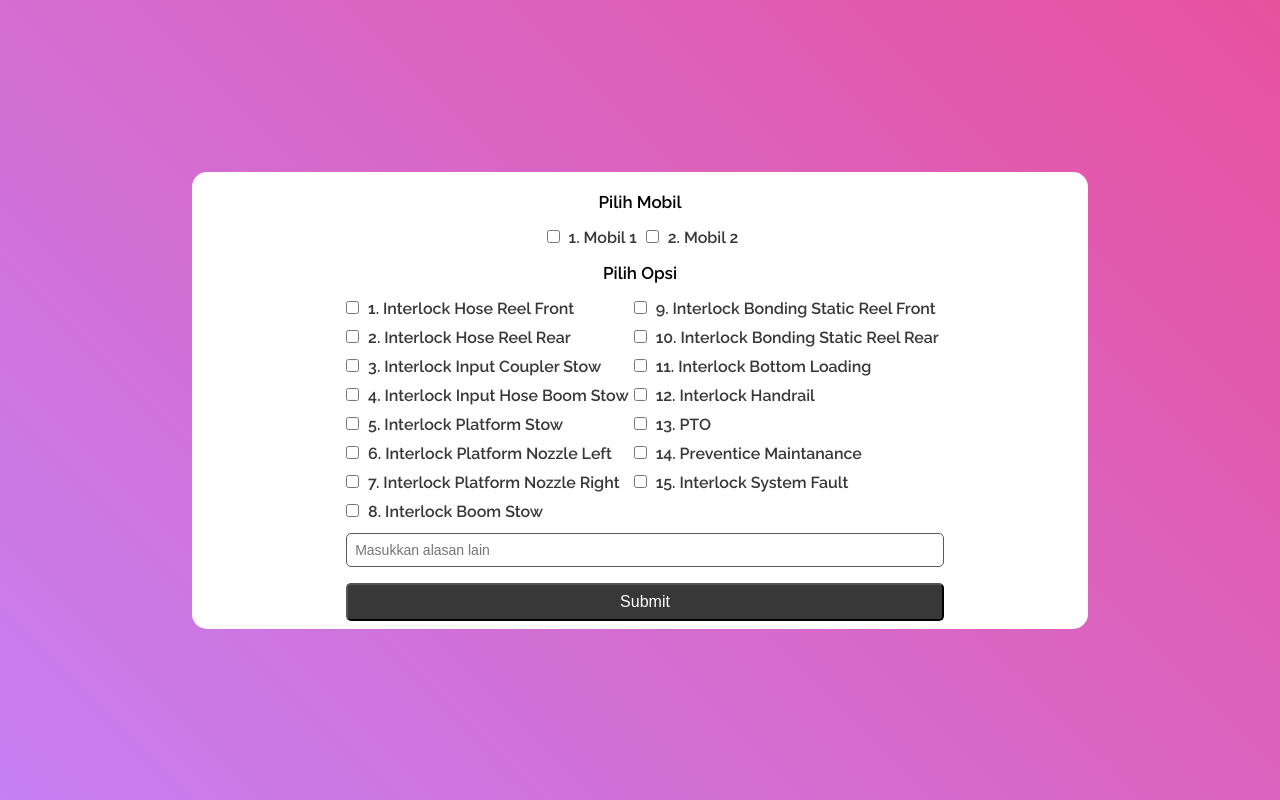
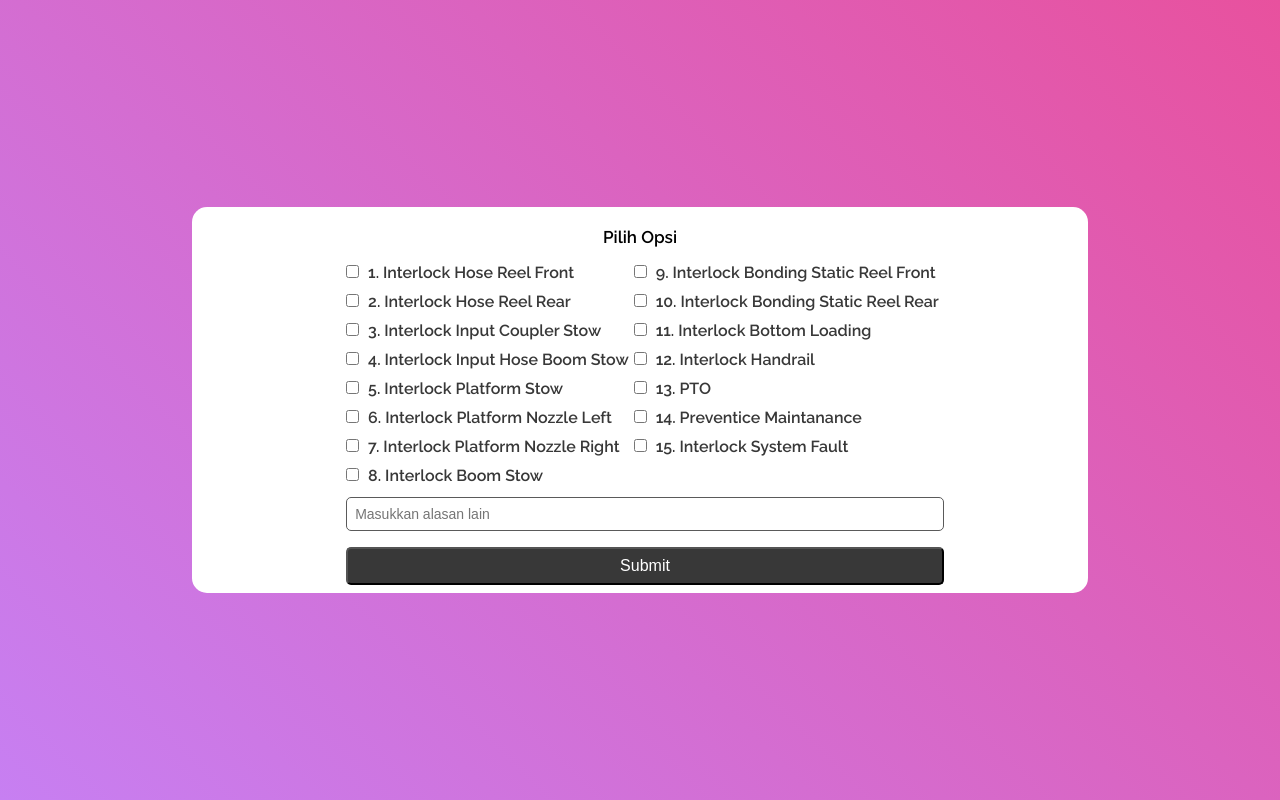
Before and after one commit to TugasTKk/tugastkk.github.io, a website: page form.html in a window 1280 px wide. Drawn offline with Linux system fonts and the light colour scheme; no server answers.

Commit message:
Form Terbaru

```diff
--- a/form.html
+++ b/form.html
@@ -145,11 +145,11 @@
 <body>
     <div class="container">
         <h1 class="header1"></h1>
-        <h3>Pilih Mobil</h3>
+        <!-- <h3>Pilih Mobil</h3>
         <div class="mobil">
             <input type="checkbox" id="reason1" name="mobil1" class="mobil" value="1"><label for="reason1"> 1. Mobil 1</label>
             <input type="checkbox" id="reason2" name="mobil2" class="mobil" value="2"><label for="reason2"> 2. Mobil 2</label><br>
-        </div>
+        </div> -->
         <h3>Pilih Opsi</h3>
         <form id="reasonForm" name="reasonForm">
             <div class="option">
```
